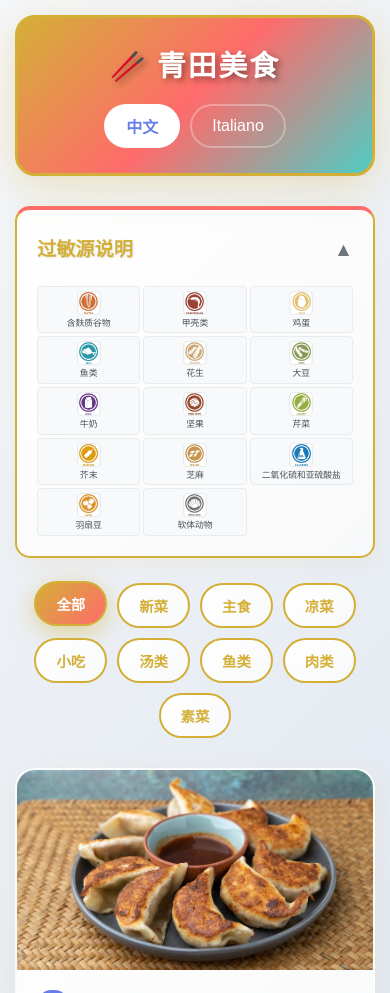
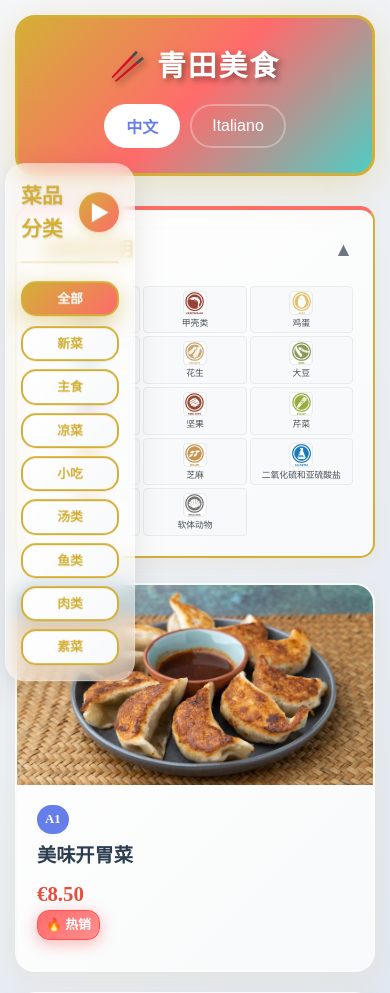
Before and after one commit to chenyk320/menu, a Flask app: page / in a window 390 px wide. Shown: the top 993 px of the page. Run offline with Flask 3, Linux system fonts and the light colour scheme.

Commit message:
feat: 实现侧边栏分类导航覆盖模式
- 将分类导航移到侧边栏，覆盖在菜品上方
- 添加50%透明度和毛玻璃效果
- 实现固定定位，随滚动保持在左侧中间位置
- 支持收起/展开功能，使用箭头符号切换
- 优化移动端响应式设计，支持竖向分类布局
- 调整移动端宽度为屏幕的2/5，支持意大利语换行显示
- 修复收起状态下的按钮比例问题
- 默认展开状态，提供更好的用户体验

```diff
--- a/static/css/style.css
+++ b/static/css/style.css
@@ -214,28 +214,132 @@ body {
     word-break: break-all;
 }
 
+/* 主内容区域样式 */
+.menu-content {
+    position: relative;
+}
+
+/* 侧边栏样式 */
+.sidebar {
+    background: rgba(255, 255, 255, 0.5);
+    backdrop-filter: blur(10px);
+    border-radius: 20px;
+    padding: 20px;
+    box-shadow: 0 8px 32px rgba(0, 0, 0, 0.1);
+    border: 1px solid rgba(255, 255, 255, 0.2);
+    position: fixed;
+    top: 50%;
+    left: 20px;
+    transform: translateY(-50%);
+    z-index: 1000;
+    width: 300px;
+    transition: all 0.3s ease;
+    max-height: calc(100vh - 40px);
+    overflow-y: auto;
+}
+
+/* 移动端侧边栏宽度 */
+@media (max-width: 768px) {
+    .sidebar {
+        width: calc(100vw / 2.5);
+        max-width: 150px;
+        min-width: 120px;
+    }
+
+    .sidebar.collapsed {
+        width: 50px;
+        padding: 8px;
+    }
+
+    .sidebar.collapsed .sidebar-toggle {
+        width: 34px;
+        height: 34px;
+        padding: 0;
+        font-size: 1rem;
+    }
+}
+
+.sidebar.collapsed {
+    width: 60px;
+    padding: 10px;
+}
+
+.sidebar.collapsed .sidebar-title,
+.sidebar.collapsed .category-nav {
+    display: none;
+}
+
+.sidebar.collapsed .sidebar-toggle {
+    width: 40px;
+    height: 40px;
+    padding: 0;
+    margin: 0 auto;
+    justify-content: center;
+    transform: rotate(180deg);
+    font-size: 1.2rem;
+}
+
+.sidebar-header {
+    display: flex;
+    justify-content: space-between;
+    align-items: center;
+    margin-bottom: 20px;
+    padding-bottom: 15px;
+    border-bottom: 2px solid rgba(212, 175, 55, 0.2);
+}
+
+.sidebar-title {
+    font-size: 1.3rem;
+    font-weight: 700;
+    color: #d4af37;
+    margin: 0;
+    text-shadow: 1px 1px 2px rgba(0, 0, 0, 0.1);
+}
+
+.sidebar-toggle {
+    background: linear-gradient(135deg, #d4af37 0%, #ff6b6b 100%);
+    color: white;
+    border: none;
+    padding: 8px 12px;
+    border-radius: 50%;
+    cursor: pointer;
+    font-size: 1.2rem;
+    font-weight: 600;
+    transition: all 0.3s ease;
+    box-shadow: 0 3px 10px rgba(212, 175, 55, 0.3);
+    width: 40px;
+    height: 40px;
+    display: flex;
+    align-items: center;
+    justify-content: center;
+}
+
+.sidebar-toggle:hover {
+    transform: translateY(-2px);
+    box-shadow: 0 5px 15px rgba(212, 175, 55, 0.4);
+}
+
 /* 分类导航样式 */
 .category-nav {
     display: flex;
-    justify-content: center;
-    flex-wrap: wrap;
-    gap: 10px;
-    margin-bottom: 30px;
-    padding: 0 20px;
+    flex-direction: column;
+    gap: 12px;
 }
 
 .category-btn {
-    padding: 15px 30px;
+    padding: 12px 20px;
     border: 2px solid #d4af37;
     background: linear-gradient(135deg, #fff 0%, #f8f9fa 100%);
     color: #d4af37;
-    border-radius: 25px;
+    border-radius: 15px;
     cursor: pointer;
-    font-size: 1.1rem;
+    font-size: 1rem;
     font-weight: 600;
     transition: all 0.3s ease;
     position: relative;
     overflow: hidden;
+    text-align: center;
+    width: 100%;
 }
 
 .category-btn::before {
@@ -266,6 +370,7 @@ body {
     box-shadow: 0 6px 25px rgba(212, 175, 55, 0.5);
     transform: translateY(-2px);
 }
+
 
 /* 菜品网格样式 */
 .dishes-grid {
@@ -640,6 +745,14 @@ body {
         padding: 15px;
     }
 
+    .sidebar {
+        position: fixed;
+        top: 50%;
+        left: 10px;
+        transform: translateY(-50%);
+        max-height: calc(100vh - 20px);
+    }
+
     .restaurant-name {
         font-size: 2rem;
     }
@@ -650,12 +763,22 @@ body {
     }
 
     .category-nav {
-        padding: 0 10px;
+        flex-direction: column;
+        gap: 8px;
     }
 
     .category-btn {
-        padding: 10px 20px;
-        font-size: 0.9rem;
+        padding: 8px 12px;
+        font-size: 0.8rem;
+        width: 100%;
+        text-align: center;
+        white-space: normal;
+        word-wrap: break-word;
+        line-height: 1.2;
+        min-height: 2.4em;
+        display: flex;
+        align-items: center;
+        justify-content: center;
     }
 
     .allergen-grid {
@@ -667,6 +790,33 @@ body {
 @media (max-width: 480px) {
     .restaurant-name {
         font-size: 1.8rem;
+    }
+
+    .sidebar {
+        top: 50%;
+        left: 5px;
+        transform: translateY(-50%);
+        padding: 15px;
+        width: calc(100vw / 2.5);
+        max-width: 130px;
+        min-width: 100px;
+    }
+
+    .sidebar.collapsed {
+        width: 45px;
+        padding: 6px;
+    }
+
+    .sidebar.collapsed .sidebar-toggle {
+        width: 33px;
+        height: 33px;
+        padding: 0;
+        font-size: 0.9rem;
+    }
+
+    .dishes-grid {
+        grid-template-columns: 1fr;
+        gap: 20px;
     }
 
     .allergen-grid {
--- a/static/js/menu.js
+++ b/static/js/menu.js
@@ -22,6 +22,12 @@ document.addEventListener('DOMContentLoaded', function() {
     console.log('页面加载完成，开始初始化...');
     setupEventListeners();
     loadData();
+    // 确保侧边栏默认展开
+    const sidebar = document.getElementById('sidebar');
+    if (sidebar) {
+        sidebar.classList.remove('collapsed');
+        updateSidebarToggleArrow();
+    }
 });
 
 // 加载数据
@@ -89,6 +95,9 @@ function setupEventListeners() {
         } else if (e.target.classList.contains('category-btn')) {
             console.log('分类按钮被点击:', e.target.dataset.category);
             switchCategory(e.target.dataset.category);
+        } else if (e.target.classList.contains('sidebar-toggle')) {
+            console.log('侧边栏切换按钮被点击');
+            toggleSidebar();
         }
     });
 
@@ -119,6 +128,7 @@ function switchLanguage(lang) {
     renderAllergenInfo();
     renderCategoryNav();
     renderDishes();
+    updateSidebarToggleArrow();
     console.log('内容渲染完成');
 }
 
@@ -151,6 +161,29 @@ function toggleAllergenInfo() {
     }
 }
 
+// 切换侧边栏收起/展开
+function toggleSidebar() {
+    const sidebar = document.getElementById('sidebar');
+    const toggle = document.getElementById('sidebar-toggle');
+
+    sidebar.classList.toggle('collapsed');
+    updateSidebarToggleArrow();
+}
+
+// 更新侧边栏切换按钮箭头
+function updateSidebarToggleArrow() {
+    const sidebar = document.getElementById('sidebar');
+    const toggle = document.getElementById('sidebar-toggle');
+
+    if (!sidebar || !toggle) return;
+
+    const isCollapsed = sidebar.classList.contains('collapsed');
+    toggle.textContent = isCollapsed ? '◀' : '▶';
+    toggle.title = isCollapsed
+        ? (currentLanguage === 'cn' ? '展开分类' : 'Espandi categorie')
+        : (currentLanguage === 'cn' ? '收起分类' : 'Chiudi categorie');
+}
+
 // 渲染过敏源信息
 function renderAllergenInfo() {
     const allergenGrid = document.getElementById('allergen-grid');
@@ -176,6 +209,12 @@ function renderAllergenInfo() {
 // 渲染分类导航
 function renderCategoryNav() {
     const categoryNav = document.getElementById('category-nav');
+    const sidebarTitle = document.querySelector('.sidebar-title');
+
+    // 更新侧边栏标题
+    if (sidebarTitle) {
+        sidebarTitle.textContent = sidebarTitle.dataset[currentLanguage];
+    }
 
     // 清空所有按钮
     categoryNav.innerHTML = '';
--- a/templates/menu.html
+++ b/templates/menu.html
@@ -37,14 +37,20 @@
             </div>
         </section>
 
-        <!-- 菜单分类 -->
-        <nav class="category-nav" id="category-nav">
-            <button class="category-btn active" data-category="all" data-cn="全部" data-it="Tutti">全部</button>
-            <!-- 分类按钮将通过JavaScript动态生成 -->
-        </nav>
-
         <!-- 菜品列表 -->
         <main class="menu-content">
+            <!-- 侧边栏分类导航 -->
+            <aside class="sidebar" id="sidebar">
+                <div class="sidebar-header">
+                    <h3 class="sidebar-title" data-cn="菜品分类" data-it="Categorie">菜品分类</h3>
+                    <button class="sidebar-toggle" id="sidebar-toggle" title="收起分类">▶</button>
+                </div>
+                <nav class="category-nav" id="category-nav">
+                    <button class="category-btn active" data-category="all" data-cn="全部" data-it="Tutti">全部</button>
+                    <!-- 分类按钮将通过JavaScript动态生成 -->
+                </nav>
+            </aside>
+
             <div class="dishes-grid" id="dishes-grid">
                 <!-- 菜品将通过JavaScript动态生成 -->
             </div>
```
Also changed, not shown: ALIYUN_SERVER_DEPLOYMENT.md (+51 -206 lines), DELETE_IMAGE_FEATURE.md (line endings or trailing spaces).
